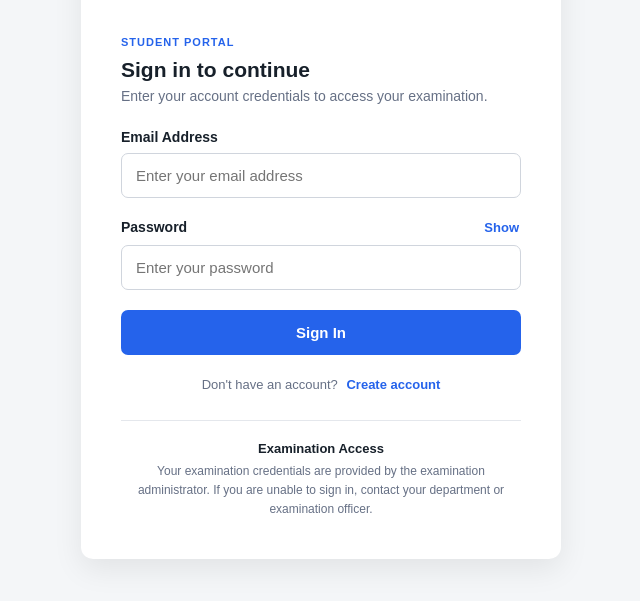
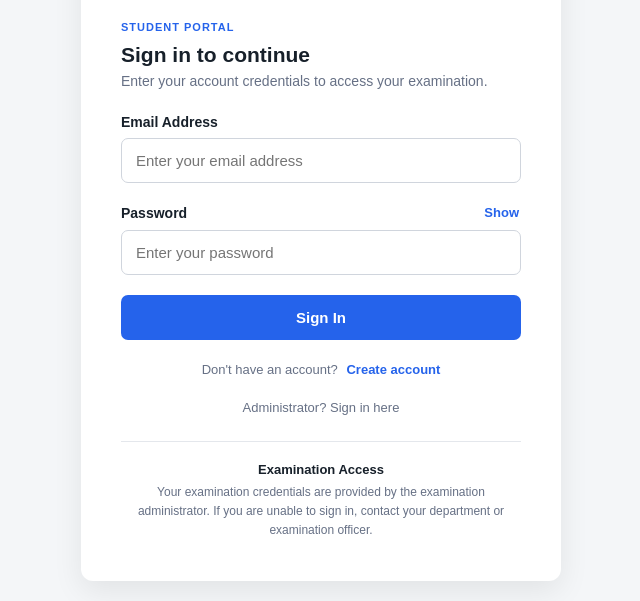
Before and after one commit to wisdomokereke/Alert, a plain HTML site: page index.html in a window 1280 px wide. Shown: the part 206-807 px from the top of the page, without its empty margins (319-959 px from the left). Drawn offline with nearby package versions, Linux system fonts and the light colour scheme.

Commit message:
worked on proper navigation for admins

```diff
--- a/index.html
+++ b/index.html
@@ -82,6 +82,10 @@
           </div>
         </form>
 
+        <div class="admin-access">
+          <a href="adminLogin.html"> Administrator? Sign in here </a>
+        </div>
+
         <!-- Information -->
         <div class="portal-note">
           <strong>Examination Access</strong>
```
Also changed, not shown: verify.html (+0 -4 lines).
